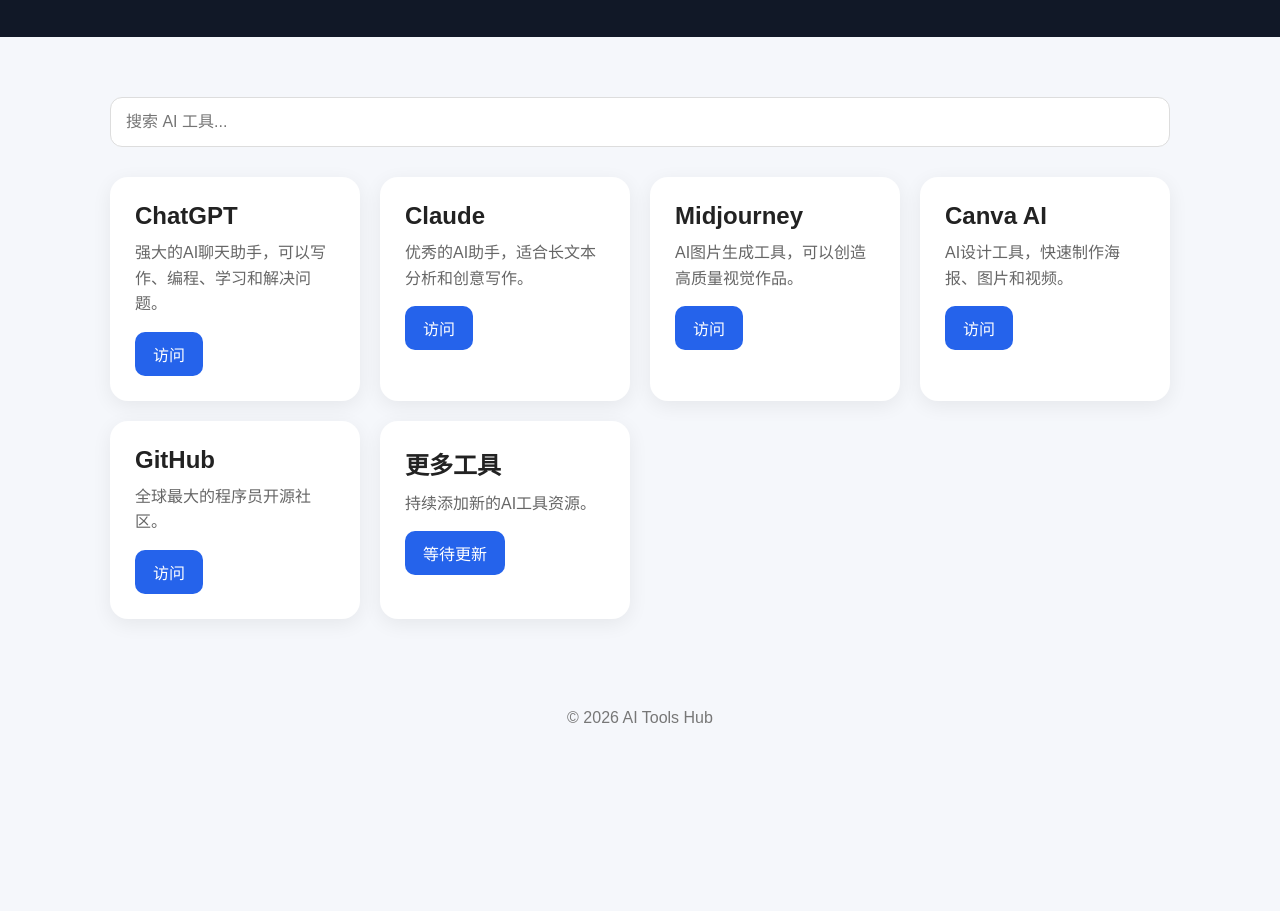
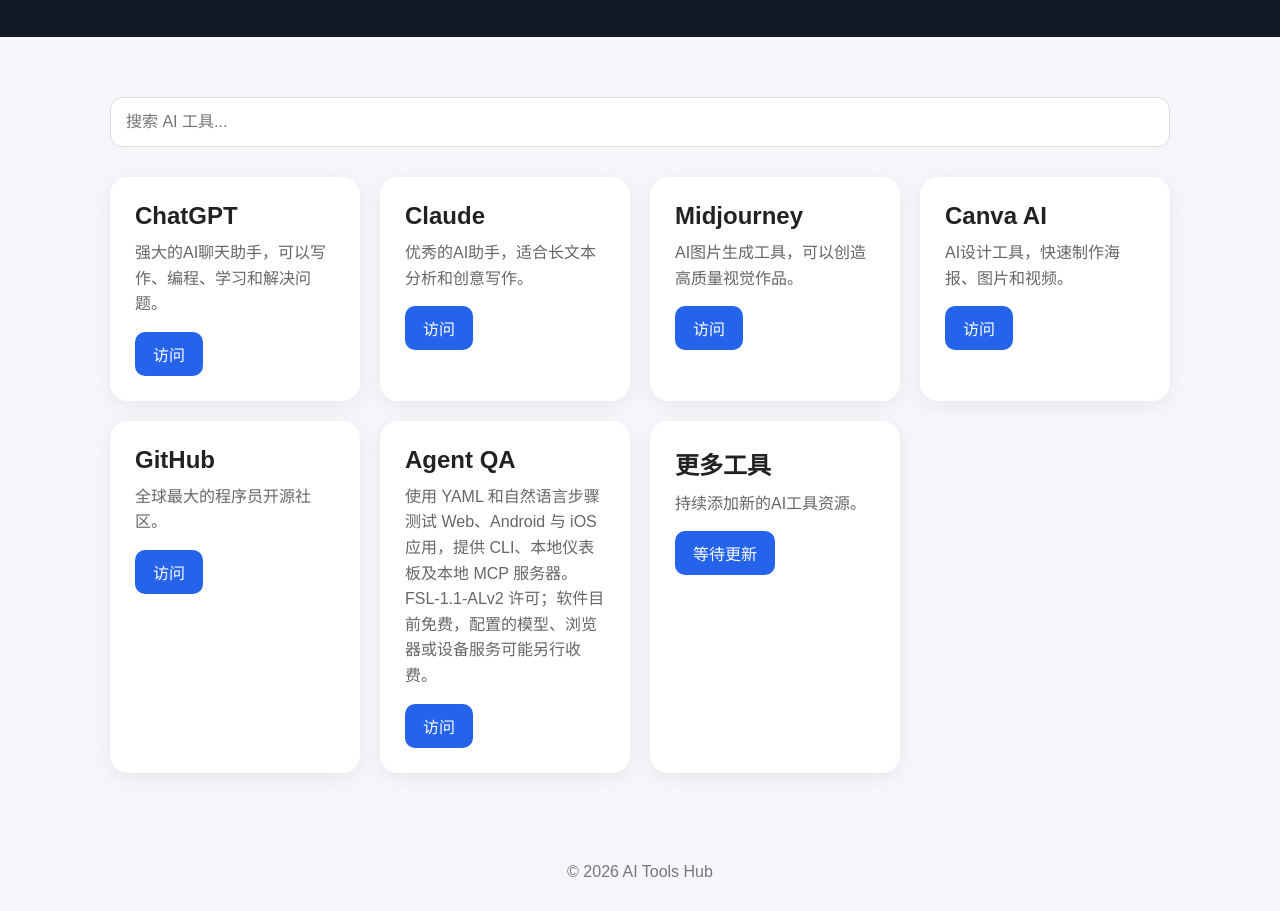
Before and after one commit to pranshuchittora/mbh-ai-tools-agent-qa, a plain HTML site: page index.html in a window 1280 px wide. Shown: the part 129-1040 px from the top of the page. Before the commit the page ends 886 px from the top, so only its background shows below. Drawn offline with Linux system fonts and the light colour scheme.

Commit message:
Add Agent QA application testing card

```diff
--- a/index.html
+++ b/index.html
@@ -220,6 +220,23 @@
 
 <div class="card">
 
+<h2>Agent QA</h2>
+
+<p>
+使用 YAML 和自然语言步骤测试 Web、Android 与 iOS 应用，提供 CLI、本地仪表板及本地 MCP 服务器。
+FSL-1.1-ALv2 许可；软件目前免费，配置的模型、浏览器或设备服务可能另行收费。
+</p>
+
+<a href="https://vostride.com/docs/agent-qa" target="_blank">
+访问
+</a>
+
+</div>
+
+
+
+<div class="card">
+
 <h2>更多工具</h2>
 
 <p>
```
